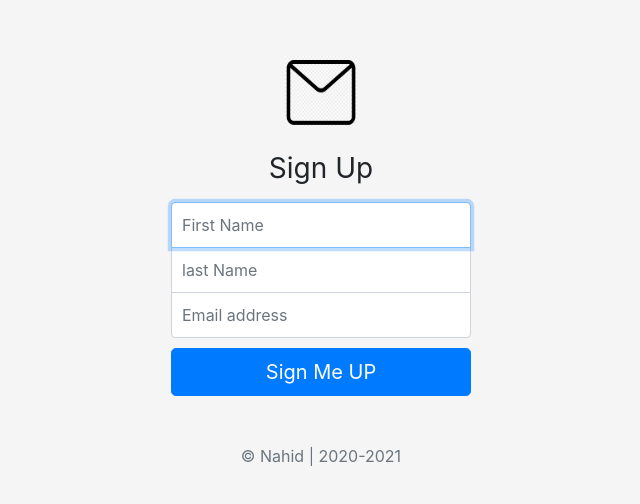
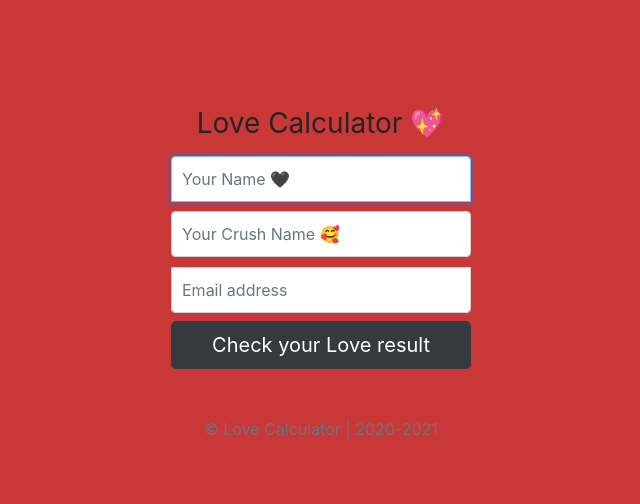
Before and after one commit to 0nahid/love-calc-nodejs, a website: page signup.html in a window 1280 px wide. Shown: the part 130-634 px from the top of the page, without its empty margins (319-959 px from the left). Drawn offline with nearby package versions, Linux system fonts and the light colour scheme.

Commit message:
love calc v2

```diff
--- a/public/css/style.css
+++ b/public/css/style.css
@@ -15,7 +15,7 @@ body {
   justify-content: center;
   padding-top: 40px;
   padding-bottom: 40px;
-  background-color: #f5f5f5;
+  background-color: #c93737;
 }
 
 .form-signin {
@@ -43,11 +43,12 @@ body {
   border-bottom-left-radius: 0;
 }
 .middle{
-    border-radius: 0;
-    margin-bottom: -1px;
+  margin-top: 10px;
+  border-top-left-radius: 1;
+  border-top-right-radius: 1;
 }
 .bottom{
-  margin-bottom: 10px;
+  margin-top: 10px;
   border-top-left-radius: 0;
   border-top-right-radius: 0;
 }
--- a/signup.html
+++ b/signup.html
@@ -8,7 +8,7 @@
     <meta name="author" content="">
     <link rel="icon" href="/docs/4.0/assets/img/favicons/favicon.ico">
 
-    <title>SignUP here! </title>
+    <title>Calculate your Love Test! </title>
 
     <!-- Bootstrap core CSS -->
     <link rel="stylesheet" href="https://cdn.jsdelivr.net/npm/bootstrap@4.5.3/dist/css/bootstrap.min.css" integrity="sha384-TX8t27EcRE3e/ihU7zmQxVncDAy5uIKz4rEkgIXeMed4M0jlfIDPvg6uqKI2xXr2" crossorigin="anonymous">
@@ -19,14 +19,16 @@
 
 <body class="text-center">
     <form method="POST" action="/" class="form-signin">
-        <img class="mb-4" src="image/logo.png" alt="" width="72"
-            height="72">
-        <h1 class="h3 mb-3 font-weight-normal">Sign Up</h1>
-        <input type="text" name="fName" class="form-control top" placeholder="First Name" required autofocus>
-        <input type="text" name="lName" class="form-control middle" placeholder="last Name" required >
+        <!-- <img class="mb-4" src="image/logo.png" alt="" width="72"
+            height="72"> -->
+            <img src="" alt="">
+        <h1 class="h3 mb-3 font-weight-normal">Love Calculator 💖</h1>
+        <input type="text" name="fName" class="form-control top" placeholder="Your Name 🖤" required autofocus>
+        <input type="text" name="lName" class="form-control middle" placeholder="Your Crush Name 🥰" required >
         <input type="email" name="email" class="form-control bottom" placeholder="Email address" required>
-        <button class="btn btn-lg btn-primary btn-block" type="submit">Sign Me UP </button>
-        <p class="mt-5 mb-3 text-muted">&copy; Nahid | 2020-2021</p>
+        <button class="btn btn-lg btn-dark mt-2 btn-block" type="submit"> Check your Love result </button>
+        <!-- <p class="mt-5 mb-3 text-muted">&copy; Nahid | 2020-2021</p> -->
+        <p class="mt-5 mb-3 text-muted">&copy; Love Calculator | 2020-2021</p>
     </form>
 </body>
 
```
Also changed, not shown: lovecalc.html (added, +11 -0 lines), lovecalc.js (added, +15 -0 lines), success.html (+18 -4 lines), public/image/node.jpg (added).
